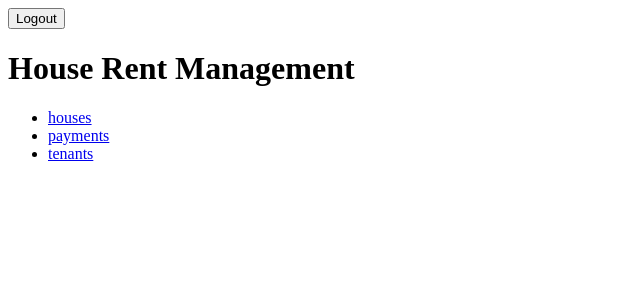
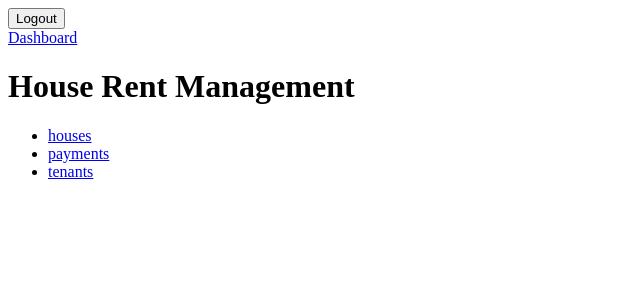
Before and after one commit to RagoDevs/Rent-Be, a SvelteKit app: page /auth/dashboard in a window 1280 px wide. Shown: the top 300 px of the page, without its empty margins (0-640 px from the left). Built offline with nearby package versions, Linux system fonts and the light colour scheme.

Commit message:
add dashboard link to layout

```diff
--- a/src/routes/auth/+layout.svelte
+++ b/src/routes/auth/+layout.svelte
@@ -2,5 +2,8 @@
   <form action="/logout" method="POST">
     <button class="btn btn-primary">Logout</button>
   </form>
+
+ <a href="/auth/dashboard" class="btn btn-primary">Dashboard</a>
+
 </div>
 <slot />
```
